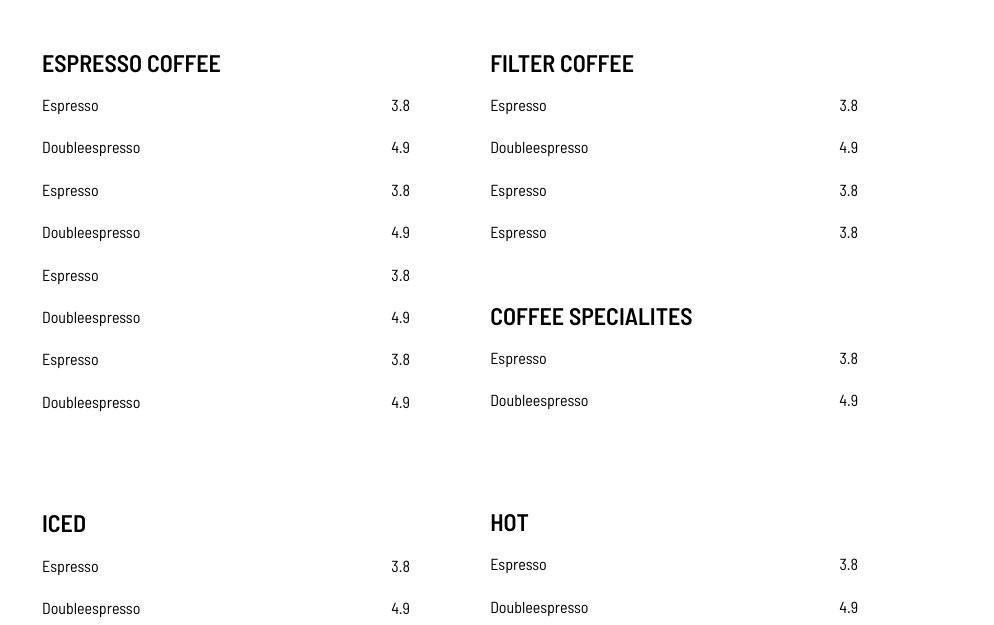
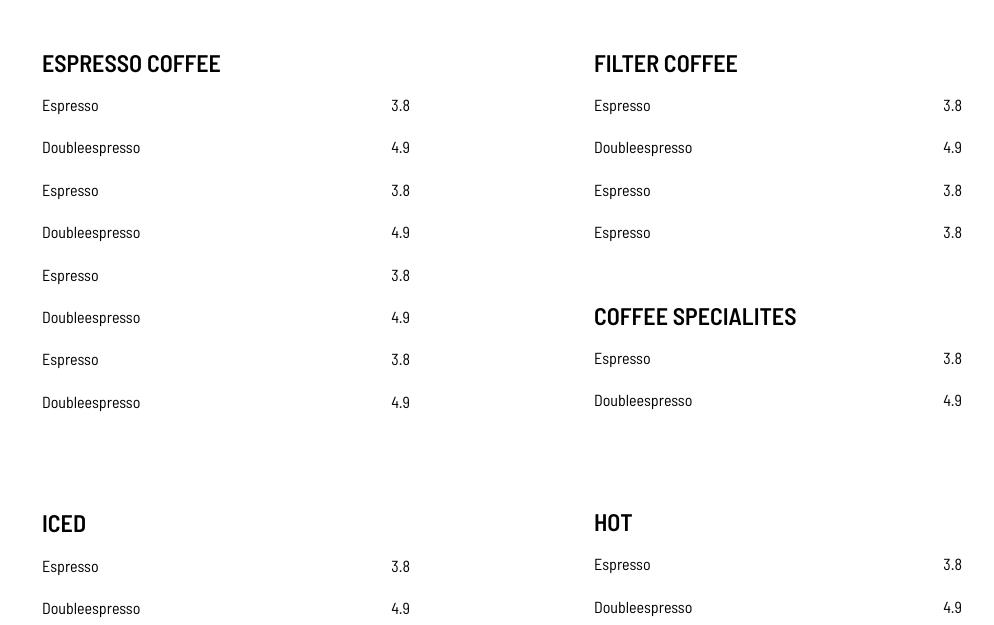
Before and after one commit to RoseBatoeva/Hipster-Coffee-Website, a plain HTML site: page pages/menu.html in a window 1280 px wide. Shown: the part 175-800 px from the top of the page, without its empty margins (138-1132 px from the left). Drawn offline with Linux system fonts and the light colour scheme.

Commit message:
Update menu.css

```diff
--- a/styles/menu.css
+++ b/styles/menu.css
@@ -28,21 +28,18 @@
     width: 100%;
     max-height: 1000px;
     flex-flow: column wrap;
-      align-content: stretch;
-
+    align-content: space-between;
   }
   .coffee-menu-section {
     margin-bottom: 54px;
-      max-width: 40%;
-
+    width: 40%;
   }
   .coffee-menu-section-1 {
     order: 1;
-
   }
   .coffee-menu-section-2 {
+    margin-bottom: 16px;
     order: 3;
-      margin-bottom: 16px;
   }
   .coffee-menu-section-3 {
     order: 4;
```
Lines whose indentation alone changed are shown as unchanged.
